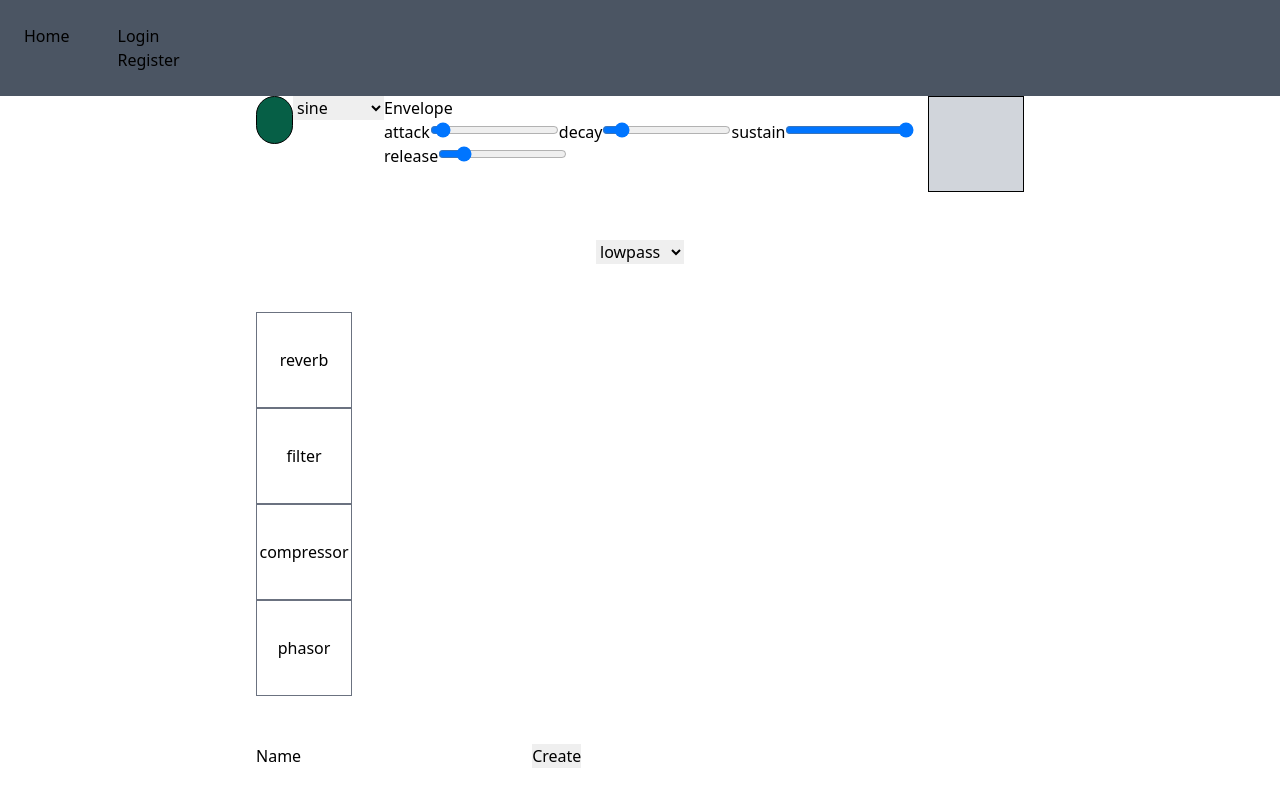
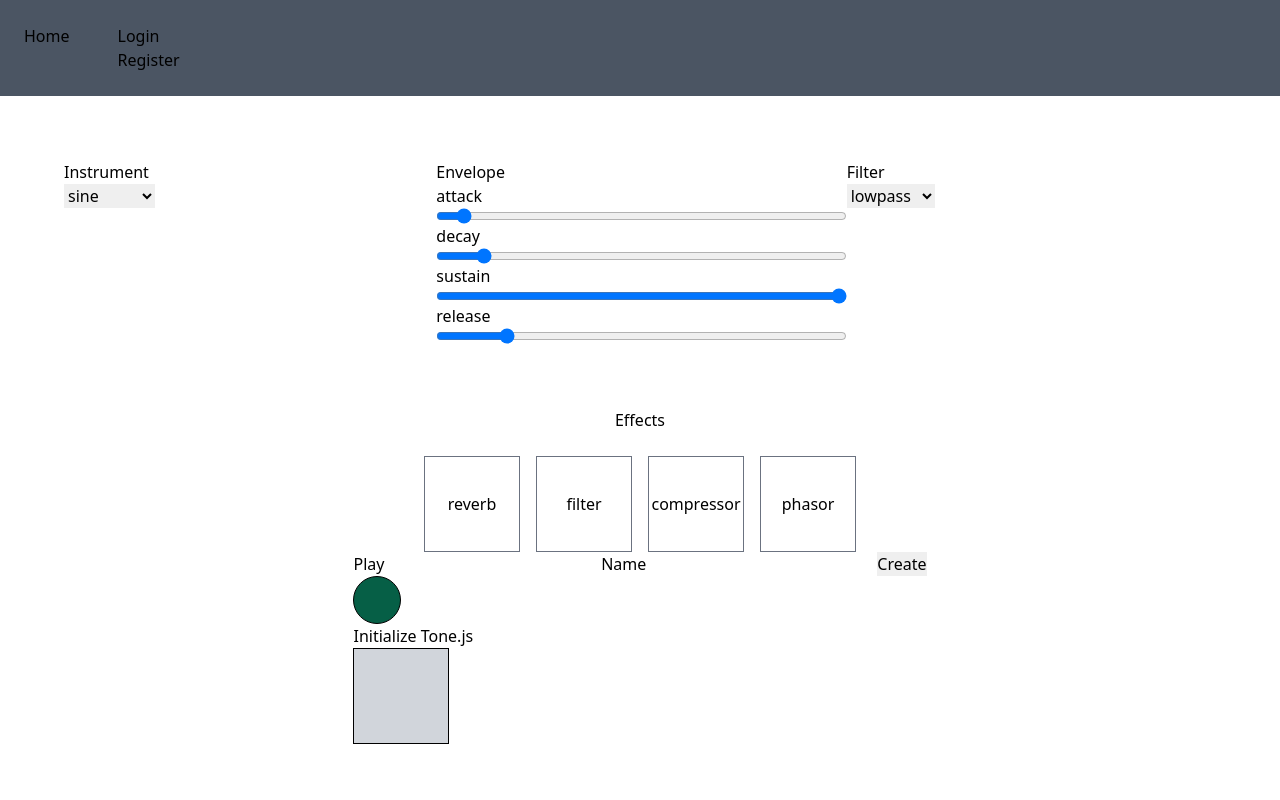
Before and after one commit to billymoroney1/synth-frontend, a Next.js app: page /Synth/0 in a window 1280 px wide. Built offline with nearby package versions, Linux system fonts and the light colour scheme; some icons are missing.

Commit message:
trying to push a preset into a user's presets

```diff
--- a/components/Synth/Envelope.js
+++ b/components/Synth/Envelope.js
@@ -14,18 +14,7 @@ export default function Envelope(props) {
     const release = props.env[3]
 
     return (
-        <div>
-            <div>Envelope</div>
-            {/* <form>
-                <label for='attack'>Attack</label>
-                <input type='number' id='attack' name='attack' min='0' max='5' step="0.01" />
-                <label for='decay'>decay</label>
-                <input type='number' id='decay' name='decay' min='0' max='5' step="0.01" />
-                <label for='sustain'>sustain</label>
-                <input type='number' id='sustain' name='sustain' min='0' max='5' step="0.01" />
-                <label for='release'>release</label>
-                <input type='number' id='release' name='release' min='0' max='5' step="0.01" />
-            </form> */}
+        <div className='flex flex-col'>
             <label htmlFor='attack'>attack</label>
             <input onChange={handleChange} type='range' value={attack} id='attack' name='attack' min='0' max='2' step='0.1' />
             <label htmlFor='decay'>decay</label>
--- a/pages/Synth/[pid].js
+++ b/pages/Synth/[pid].js
@@ -130,30 +130,52 @@ export default function Synth(props) {
     return (
         <Layout>
         {!loading && (
-            <div className='flex w-3/5 m-auto flex-col space-y-12'>
-                <div className='h-42 flex justify-around content-center'>
-                    <Trigger effects={effects} wave={wave} envelope={envelope} filter={filter} />
+            <div>
+                <div className='flex justify-space-between justify-center m-16'>
+                    <div className='flex-grow'>
+                        <span>Instrument</span>
                         <Dropdown name='waveType' value={wave} options={['sine', 'triangle', 'square', 'sawtooth']} handleChange={optionSelect} />
+                    </div>
+                    <div className='flex-grow'>
+                        <span>Envelope</span>
                         <Envelope adsrChange={adsrChange} env={envelope} />
-                    <MainOnOff />
-                    {/* <Canvas /> */}
                     </div>
-                <div className='flex justify-around'>
-                    {/* {effectControls} */}
+                    <div className='flex-grow'>
+                        <span>Filter</span>
                         <Dropdown name='filterType' value={filter} options={['lowpass', 'highpass']} handleChange={optionSelect} />
                     </div>
-                <div>
+                </div>
+
+                <div className='flex justify-center'>
+                    <div className='flex flex-col space-y-6'>
+                        <span className='text-center'>Effects</span>
+                        <div className='flex space-x-4 justify-center'>
                             <EffectControl name='reverb' onOff={effectOnOff} />
                             <EffectControl name='filter' onOff={effectOnOff} />
                             <EffectControl name='compressor' onOff={effectOnOff} />
                             <EffectControl name='phasor' onOff={effectOnOff} />
                         </div>
+                    </div>
+                </div>
+                <div className='flex justify-center space-x-32'>
+                    <div>
+                        <div>
+                            <span>Play</span>
+                            <Trigger effects={effects} wave={wave} envelope={envelope} filter={filter} />
+                        </div>
+                        <div>
+                            <span>Initialize Tone.js</span>
+                            <MainOnOff />
+                        </div>
+                    </div>
+
                     {!edit && (
                         <SavePreset preset={preset} />
                     )}
                     {edit && (
                         <EditPreset preset={preset} id={id} name={name}/>
                     )}
+                </div>
 
             </div>
         )}
--- a/services/preset.service.js
+++ b/services/preset.service.js
@@ -5,11 +5,13 @@ const API_URL='http://synth-backend.herokuapp.com/api/presets/'
 import {setItem, getItem, removeItem} from '../utilities/localStorage.utilities'
 
 //POST - create preset
-export const createPreset = (name, options) => {
+export const createPreset = (user, name, options) => {
+    const id = getItem('user').id
     return axios
     .post(API_URL+"preset", {
         name,
-        options
+        options,
+        id
     })
 }
 
```
Lines whose indentation alone changed are shown as unchanged.
